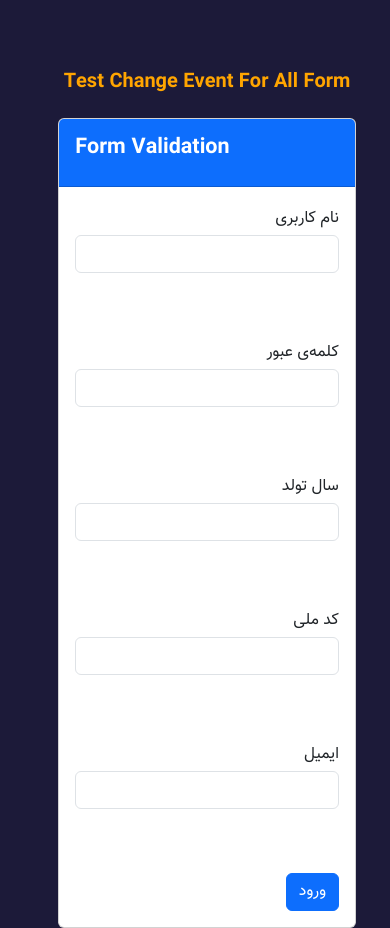
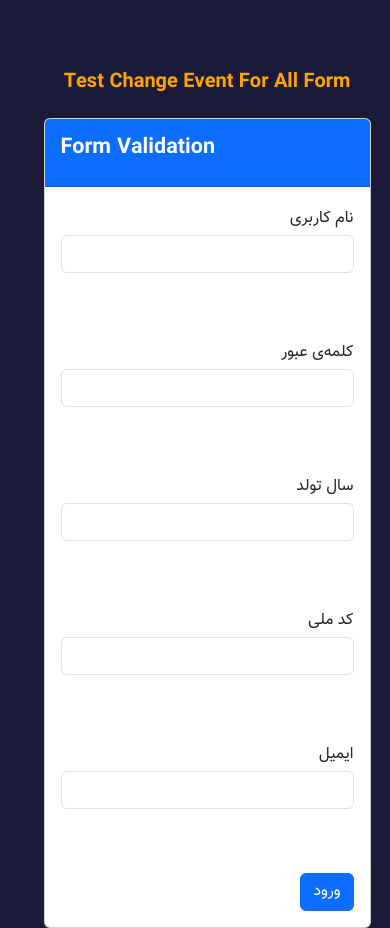
Before and after one commit to farshid117/javaScript-Exercise, a website: page pages/intermediate-level/5-form.html in a window 390 px wide. Shown: the part 3396-4324 px from the top of the page. Drawn offline with Linux system fonts and the light colour scheme.

Commit message:
responsive last miniProject in form.html

```diff
--- a/pages/intermediate-level/5-form.html
+++ b/pages/intermediate-level/5-form.html
@@ -316,7 +316,7 @@
                             <div class="col-12">
                                 <h3 class="text-center my-3 fw-bold">Test Change Event For All Form </h3>
                             </div>
-                            <div class="col-11 col-md-8">
+                            <div class="col-12 col-md-8">
                                 <div class="card">
                                     <div class="card-header bg-primary">
                                         <div class="card-title text-white fs-4 fw-bold text-end">
```
